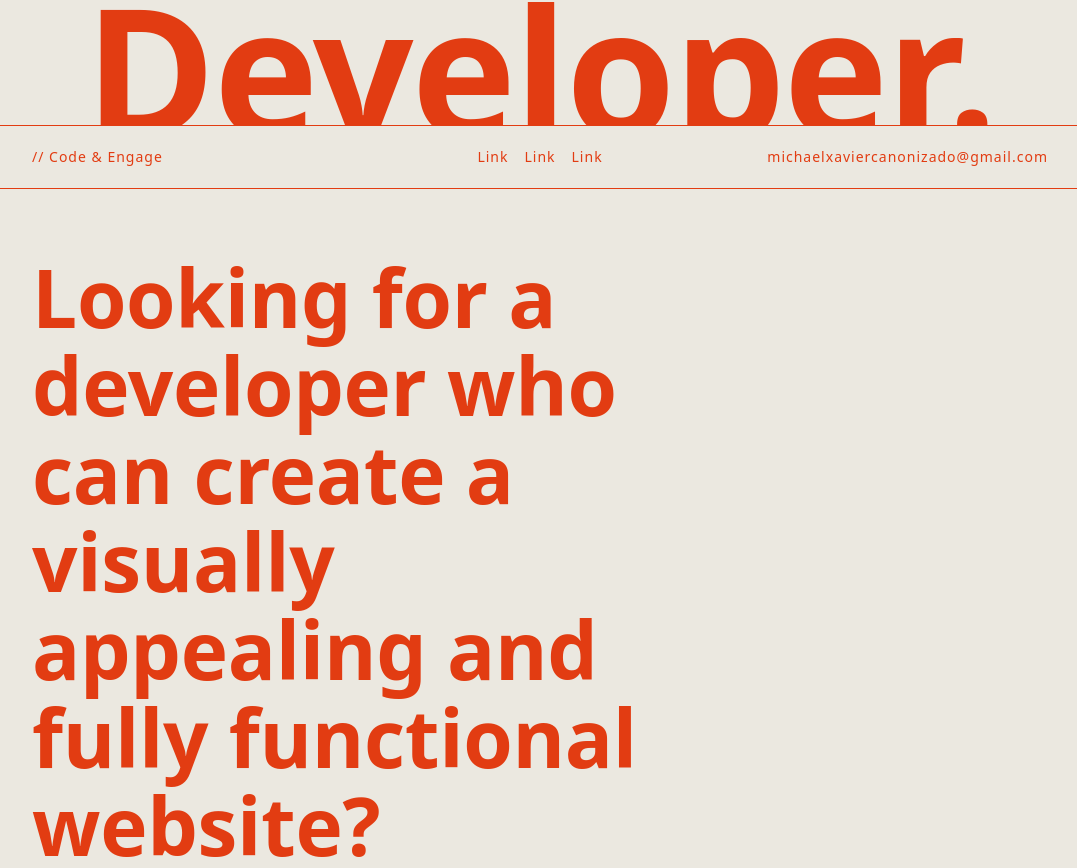
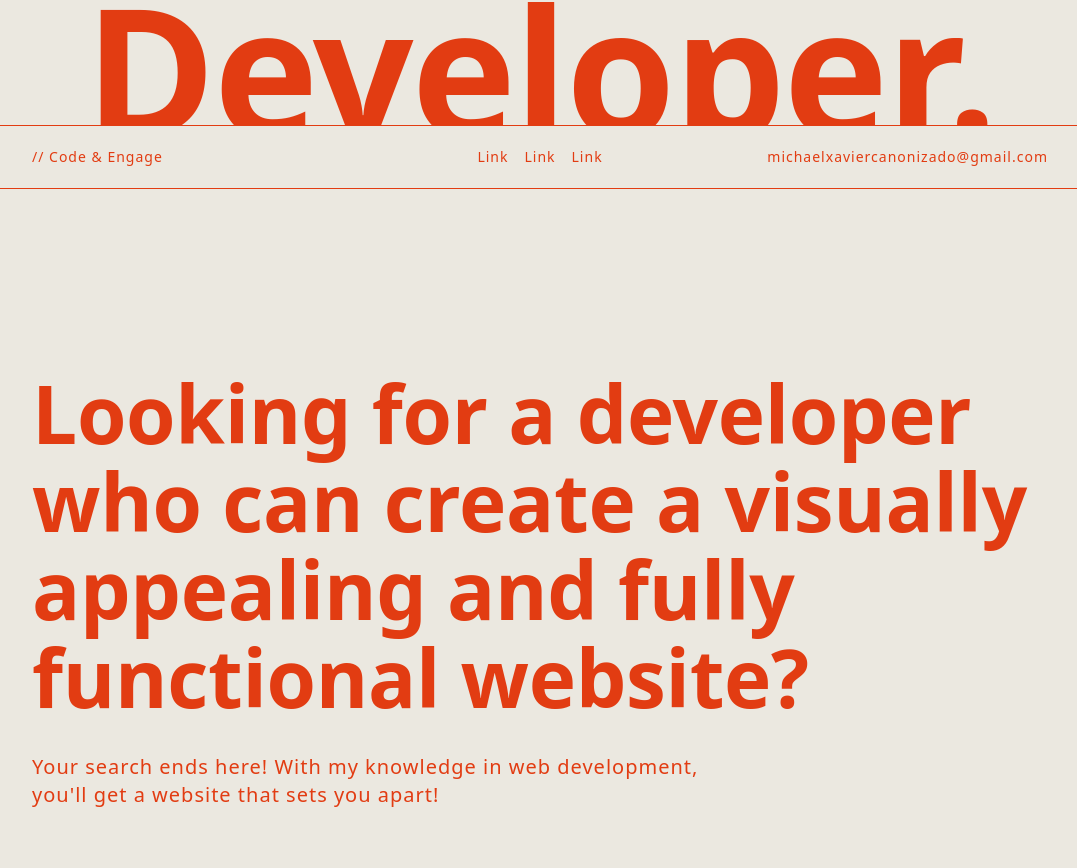
Before and after one commit to michaelcanonizado/michaelcanonizado, a Next.js app: page / in a window 1280 px wide. Shown: the part 612-1480 px from the top of the page, without its empty margins (100-1177 px from the left). Built offline with nearby package versions, Linux system fonts and the light colour scheme.

Commit message:
feat: make <Introduction/> span whole scren and center it

```diff
--- a/src/app/_sections/introduction.tsx
+++ b/src/app/_sections/introduction.tsx
@@ -1,14 +1,22 @@
+'use client';
+
 import { cn } from '@/lib/utils';
 import { ComponentBaseProps } from '@/types';
 import React from 'react';
 
 const Introduction = ({ className }: ComponentBaseProps) => {
   return (
-    <section className={cn('container space-y-md border-b', className)}>
-      <div className='max-w-[700px]'>
+    <section
+      className={cn(
+        'container flex min-h-screen items-center justify-center space-y-md border-b',
+        className
+      )}
+    >
+      <div className='space-y-lg'>
+        <div className=''>
           <h1 className='text-heading'>
-          Looking for a developer who can create a visually appealing and fully
-          functional website?
+            Looking for a developer who can create a visually appealing and
+            fully functional website?
           </h1>
         </div>
         <div className='max-w-[700px]'>
@@ -17,6 +25,7 @@ const Introduction = ({ className }: ComponentBaseProps) => {
             you&apos;ll get a website that sets you apart!
           </p>
         </div>
+      </div>
     </section>
   );
 };
--- a/src/app/layout.tsx
+++ b/src/app/layout.tsx
@@ -16,7 +16,7 @@ export default function RootLayout({
   children: React.ReactNode;
 }>) {
   return (
-    <html lang='en' className='min-h-screen'>
+    <html lang='en' className='min-h-screen bg-background text-foreground'>
       <body
         className={
           'text-body relative flex flex-col justify-center' + inter.className
```
Lines whose indentation alone changed are shown as unchanged.
